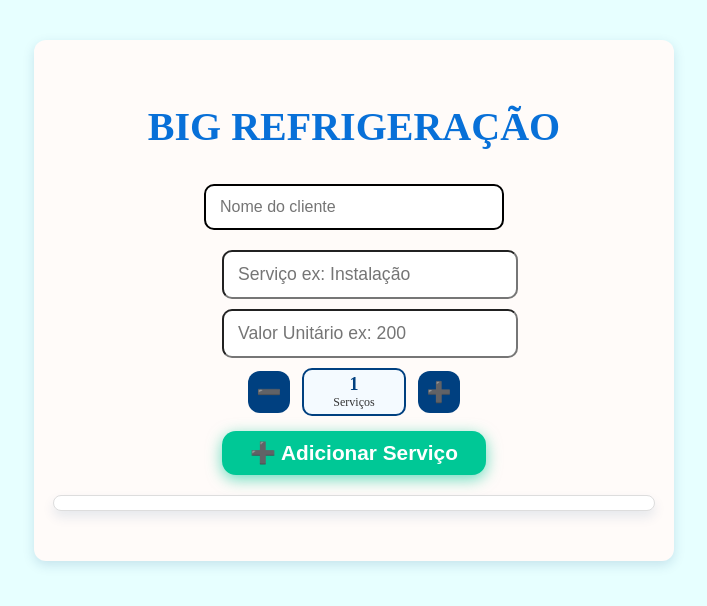
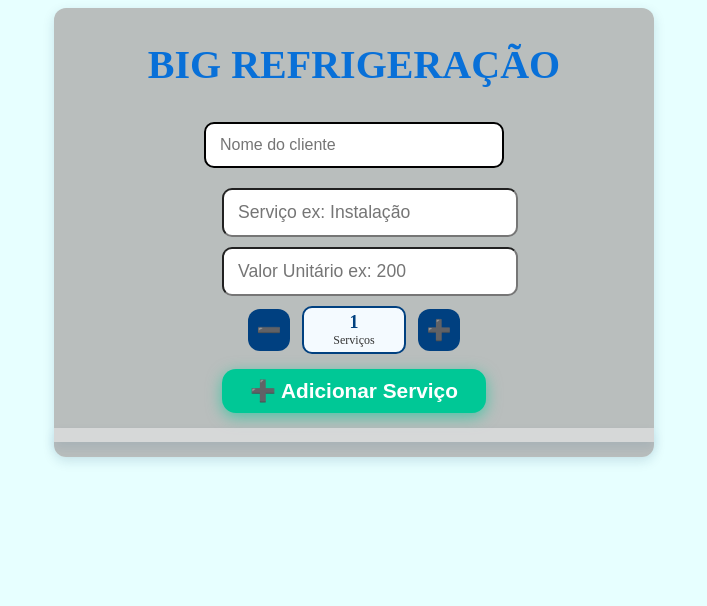
Before and after one commit to Geremiasrds/jamile-orcamentos, a React (Create React App) app: page / in a window 1280 px wide. Shown: the top 606 px of the page, without its empty margins (286-993 px from the left). Built offline with nearby package versions, Linux system fonts and the light colour scheme.

Commit message:
Adiciona mensagem de erro que desaparece após 5 segundos

```diff
--- a/src/App.jsx
+++ b/src/App.jsx
@@ -17,7 +17,7 @@ const App = () => {
 
   // ⬇️ Mensagem aparece toda vez que recarrega a página
   useEffect(() => {
-    setMensagemErroAtualizacao("⚠️ A página foi atualizada e os dados foram recarregados.");
+    setMensagemErroAtualizacao('');
 
     const timer = setTimeout(() => {
       setMensagemErroAtualizacao("");
--- a/src/components/ListaServicos.jsx
+++ b/src/components/ListaServicos.jsx
@@ -42,7 +42,6 @@ const ListaServicos = ({ servicos, onEditar, onExcluir }) => {
           >
             {editandoIndex === index ? (
               <>
-                {/* 👇 Preview atualizado em tempo real */}
                 <p style={{ margin: "0 0 6px 0", fontWeight: "bold", color: "#333" }}>
                   {valoresEditados.qtd}x {valoresEditados.servico} - R$ {valoresEditados.valorUnitario.toFixed(2)} cada
                 </p>
@@ -97,6 +96,8 @@ const ListaServicos = ({ servicos, onEditar, onExcluir }) => {
     <strong >Temos {s.qtd} {s.servico}, cada uma custa  R$ {s.valorUnitario.toFixed(2)} Total:  R$ {(s.qtd * s.valorUnitario).toFixed(2)}</strong>
   </p>
   <ButtonGroup>
+
+
     <ButtonMini onClick={() => iniciarEdicao(index)}>✏️</ButtonMini>
     <ButtonMini onClick={() => onExcluir(index)}>❌</ButtonMini>
   </ButtonGroup>
--- a/src/styles/StyledComponents.js
+++ b/src/styles/StyledComponents.js
@@ -1,12 +1,11 @@
 import styled, { keyframes } from "styled-components";
 
 export const Container = styled.div`
-  padding: 30px 20px;
   max-width: 600px;
-  margin: 40px auto;
-  background:rgb(255, 251, 249);
+  margin:auto;
+  background:rgba(170, 168, 167, 0.75);
   border-radius: 12px;
-  box-shadow: 0 4px 12px rgba(0, 64, 128, 0.15);
+  box-shadow: 0 4px 12px rgba(15, 58, 100, 0.15);
   display: flex;
   flex-direction: column;
   align-items: center;
@@ -66,10 +65,9 @@ export const ListItem = styled.li`
 `;
 
 export const Card = styled.div`
-  background: white;
-  border: 1px solid #ddd;
-  border-radius: 14px;
-  margin: 20px 0;
+  background: rgba(229, 230, 231, 0.66);
+  border-botton: 1px solid ;
+  margin: 15px 0;
   box-shadow: 0 6px 12px rgba(0, 64, 128, 0.1);
   width: 100%;
   max-width: 600px;
```
